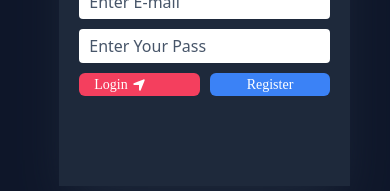
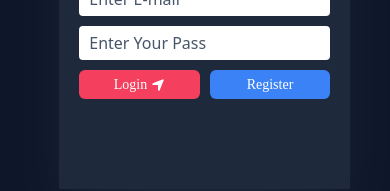
Before and after one commit to GopeshwarKumar/cit_frontend_8.0, a React (Create React App) app: page /register in a window 390 px wide. Shown: the part 428-619 px from the top of the page. Built offline with nearby package versions, Linux system fonts and the light colour scheme; a web font is replaced by a local one.

Commit message:
Update Register.jsx

```diff
--- a/src/Components/Register.jsx
+++ b/src/Components/Register.jsx
@@ -60,8 +60,8 @@ function Register() {
       <div className='w-full flex flex-col items-center justify-center gap-[10px] '>
 
         <div className='w-full flex items-center justify-center gap-[10px] '>
-        <Link to={"/login"} className='w-[80%] flex items-center gap-1 no-underline text-white text-center sm:text-[17px] text-[14px] py-[1px] px-[15px] rounded-md hover:opacity-60 bg-rose-500 cursor-pointer'>Login <FaLocationArrow /></Link>
-        {loader ===false ?<button className='w-[80%] sm:text-[17px] text-[14px] py-[1px] px-[15px] rounded-md hover:opacity-60 bg-blue-500 cursor-pointer'>Register</button> : (<Loader></Loader>)}
+        <Link to={"/login"} className='w-[80%] flex items-center justify-center gap-1 no-underline text-white text-center sm:text-[17px] text-[14px] sm:py-[1px] vmd:py-[4px] px-[15px] rounded-md hover:opacity-60 bg-rose-500 cursor-pointer'>Login <FaLocationArrow /></Link>
+        {loader ===false ?<button className='w-[80%] sm:text-[17px] text-[14px] sm:py-[1px] vmd:py-[4px] px-[15px] rounded-md hover:opacity-60 bg-blue-500 cursor-pointer'>Register</button> : (<Loader></Loader>)}
         </div>
       <GoogleLogin title='Sign in' onSuccess={(credentialResponse)=>{
       const decoded = jwtDecode(credentialResponse.credential)
```
